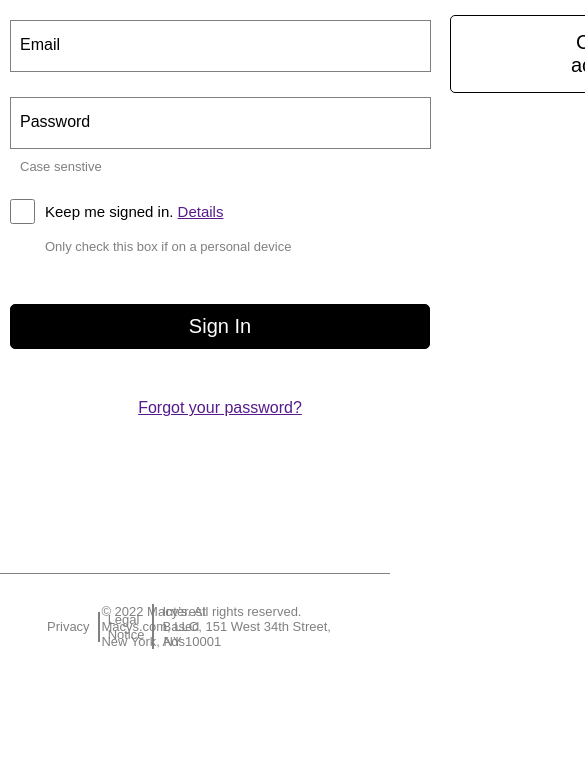
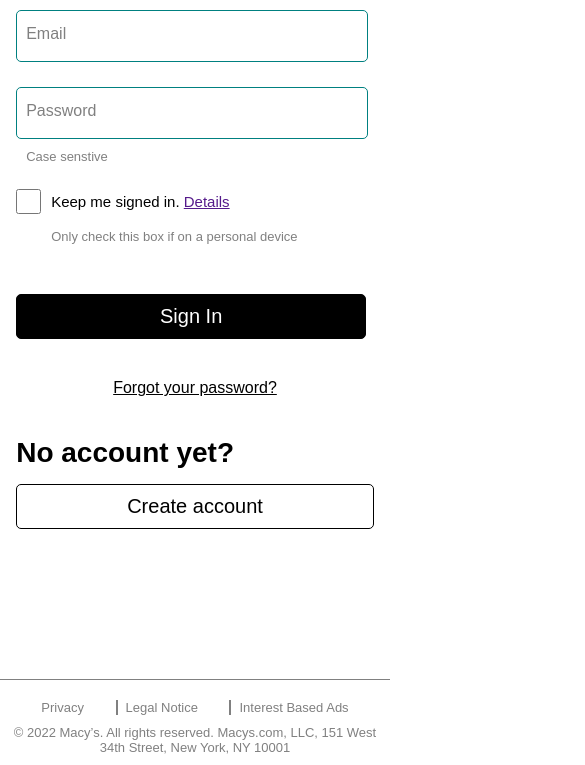
Before and after one commit to IAmtarunKumar/Clone-of-macy-s-website, a plain HTML site: page frontend/html/loginPage.html in a window 390 px wide. Shown: the part 165-930 px from the top of the page, 585 px wide, since content can reach past the window. Before the commit the page ends 844 px from the top, so only its background shows below. Drawn offline with Linux system fonts and the light colour scheme.

Commit message:
login page responsive0

```diff
--- a/frontend/css/loginPage.css
+++ b/frontend/css/loginPage.css
@@ -31,6 +31,7 @@
     margin-top: 50px;
 }
 .container>div>p{
+    /* border: 1px solid grey; */
     font-size: 28px;
     margin-left: 10px;
     font-weight: bold;
@@ -46,24 +47,34 @@ form{
     /* border: 1px solid grey; */
     position: relative;
 }
-.input>input{
+.input input{
     border: 1px solid grey;
     width: 95%;
+    padding-left: 10px;
     height: 50px;
+    border: 1px solid teal;
+    /* background: #1d2b3a ; */
+    border-radius: 5px;
     outline: none;
-    padding: 0px 10px;
-    font-size: 25px;
+    /* color: white; */
+    font-size: 20px;
 }
 
-.input>span{
+.input span{
     /* border: 1px solid black; */
+    background-color: white;
     position: absolute;
-    top: 16px;
     left: 10px;
+    top: 15px;
+    color: grey;
+    transition: 0.5s;
 }
-
-.input>input:focus .input>span{
-    top: 2px;
+.input input:valid ~ span,
+.input input:focus ~ span{
+    color:royalblue;
+    transform: translateX(5px) translateY(-25px);
+    font-size: 15px;
+   padding: 0px 5px;
 }
 
 .input+p{
@@ -117,6 +128,10 @@ form+div{
     text-align: center;
 }
 
+form+div>a{
+    color: black;
+}
+
 .createAccount{
     border: 1px solid black;
     background-color: white;
@@ -126,6 +141,7 @@ form+div{
     font-size: 20px;
     padding: 15px 120px;
     border-radius: 5px;
+    cursor: pointer;
 }
 
 .footer{
@@ -165,3 +181,71 @@ form+div{
 .footer a:nth-child(1){
     border: 0px;
 }
+
+
+@media screen and (max-width: 900px) {
+    .child-nav{
+        /* border: 1px solid red; */
+        width: 95%;
+    }
+
+    .container{
+        /* border: 1px solid red; */
+        display: grid;
+        justify-content: space-evenly;
+        align-items:start;
+        margin-top: 50px;
+    }
+    .child-footer{
+        /* border: 1px solid red; */
+        width: 95%;
+        display: grid;
+        justify-content: center;
+        text-align: center;
+    }
+    .child-footer>div{
+        /* border: 1px solid red; */
+        width: 50%;
+        margin: 10px auto;
+        display: flex;
+    }
+
+}
+
+
+@media screen and (max-width: 599px) {
+    form{
+        /* border: 1px solid red; */
+        width: 350px;
+        padding: 0px;
+    }
+
+    .container>div>p{
+       margin: 0px;
+    }
+
+    .input input{
+        width: 97%;
+    }
+
+    .createAccount{
+       margin: 0px;
+       margin-top: 15px;
+        padding: 10px 110px;
+    }
+
+    .footer{
+        border-top: 1px solid grey;
+        padding: 10px  0px;
+        position:relative;
+        width: 100%;
+        bottom: 0px;
+        margin-top: 150px;
+    }
+    .child-footer>div{
+        /* border: 1px solid red; */
+        width: 100%;
+        margin: 10px auto;
+        display: flex;
+    }
+}
--- a/frontend/html/loginPage.html
+++ b/frontend/html/loginPage.html
@@ -22,11 +22,11 @@
             <p>Sign In</p>
             <form action="">
                 <div class="input">
-                    <input type="email" name="" id="email">
+                    <input type="email" name="" id="email" required>
                     <span>Email</span>
                 </div>
                 <div class="input">
-                    <input type="password" name="" id="password">
+                    <input type="password" name="" id="password" required>
                     <span>Password</span>
                 </div>
                 <p>Case senstive</p>
@@ -41,7 +41,7 @@
                 <a href="">Forgot your password?</a>
             </div>
         </div>
-        <div>
+        <div class="singupdiv">
             <p>No account yet?</p>
             <button class="createAccount">Create account</button>
         </div>
```
